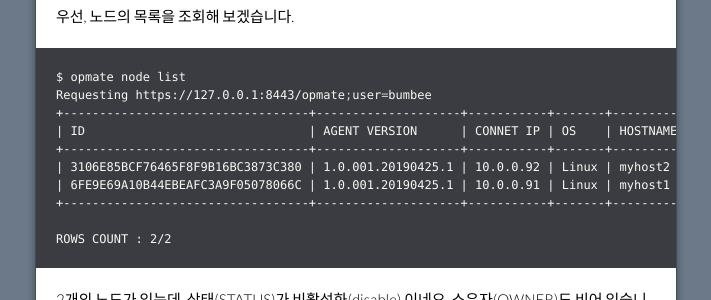
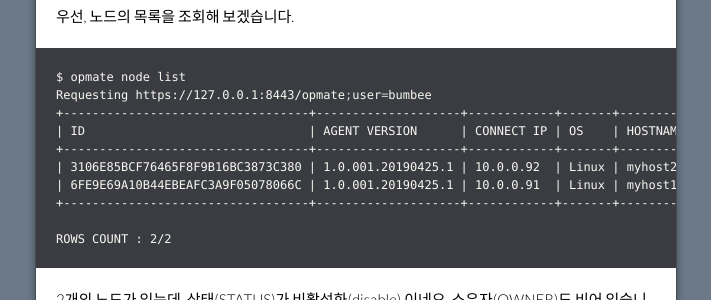
Before and after one commit to opmate/opmate.github.io, a Jekyll site: the page built from document/QuickTutorial3.md, in a window 1280 px wide. Shown: the part 260-560 px from the top of the page, without its empty margins (284-995 px from the left). Built offline with Jekyll 4.4.1, drawn with Linux system fonts in a browser that asks for light colours; our own code applies the rules of GitHub Pages for plain Markdown files; a script that is not in the unit is left out; the repository's description, which GitHub fills in, is left out.

Commit message:
Update QuickTutorial3.md

````diff
--- a/document/QuickTutorial3.md
+++ b/document/QuickTutorial3.md
@@ -13,12 +13,12 @@ description: 노드 활성화
 ```sh
 $ opmate node list
 Requesting https://127.0.0.1:8443/opmate;user=bumbee
-+----------------------------------+--------------------+-----------+-------+----------+-------+------------------+---------+
-| ID                               | AGENT VERSION      | CONNET IP | OS    | HOSTNAME | OWNER | HEARTBEAT        | STATUS  |
-+----------------------------------+--------------------+-----------+-------+----------+-------+------------------+---------+
-| 3106E85BCF76465F8F9B16BC3873C380 | 1.0.001.20190425.1 | 10.0.0.92 | Linux | myhost2  |       | 2019/04/30 14:10 | disable |
-| 6FE9E69A10B44EBEAFC3A9F05078066C | 1.0.001.20190425.1 | 10.0.0.91 | Linux | myhost1  |       | 2019/04/30 14:10 | disable |
-+----------------------------------+--------------------+-----------+-------+----------+-------+------------------+---------+
++----------------------------------+--------------------+------------+-------+----------+-------+------------------+---------+
+| ID                               | AGENT VERSION      | CONNECT IP | OS    | HOSTNAME | OWNER | HEARTBEAT        | STATUS  |
++----------------------------------+--------------------+------------+-------+----------+-------+------------------+---------+
+| 3106E85BCF76465F8F9B16BC3873C380 | 1.0.001.20190425.1 | 10.0.0.92  | Linux | myhost2  |       | 2019/04/30 14:10 | disable |
+| 6FE9E69A10B44EBEAFC3A9F05078066C | 1.0.001.20190425.1 | 10.0.0.91  | Linux | myhost1  |       | 2019/04/30 14:10 | disable |
++----------------------------------+--------------------+------------+-------+----------+-------+------------------+---------+
 
 ROWS COUNT : 2/2
 ```
````
